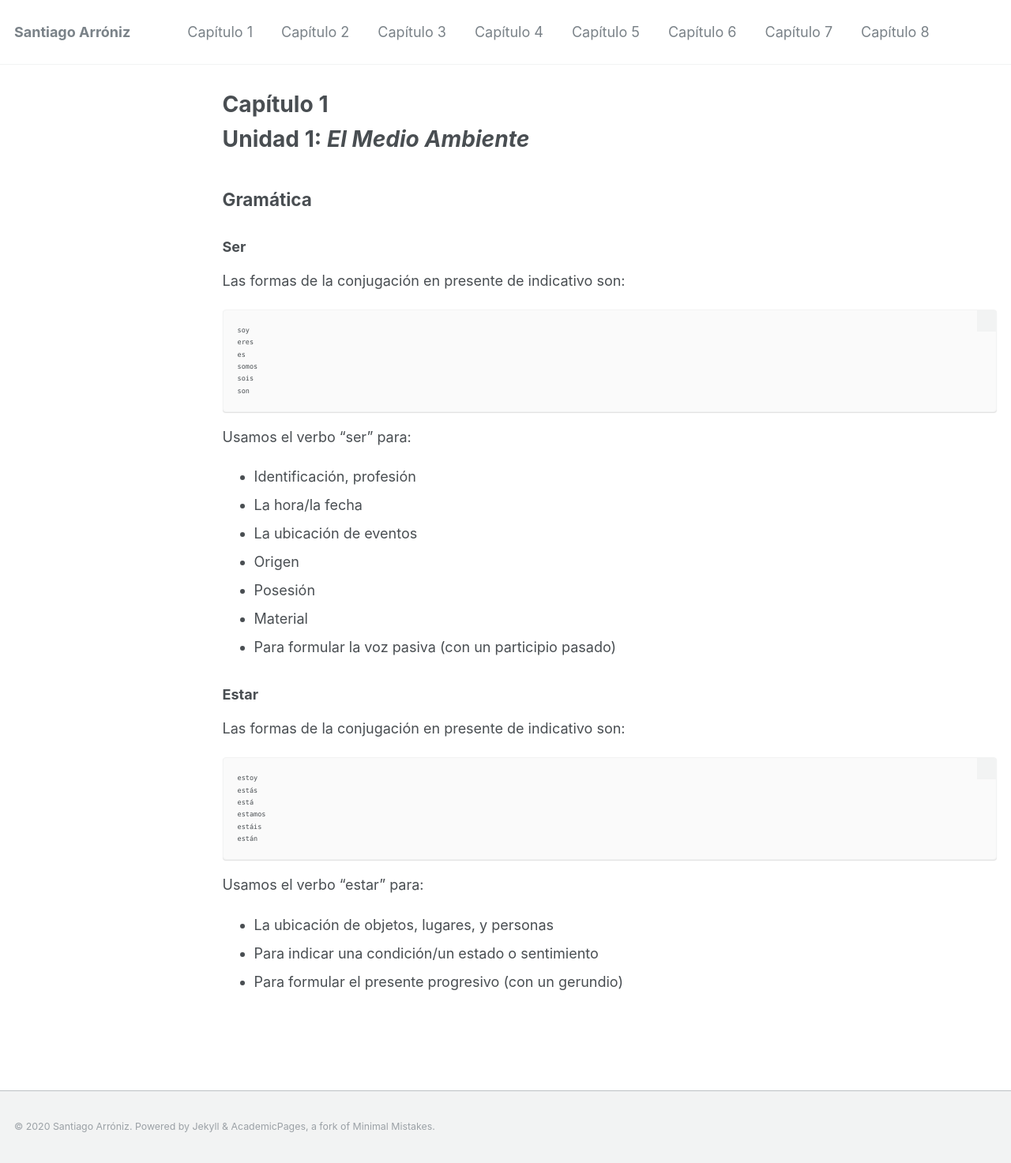
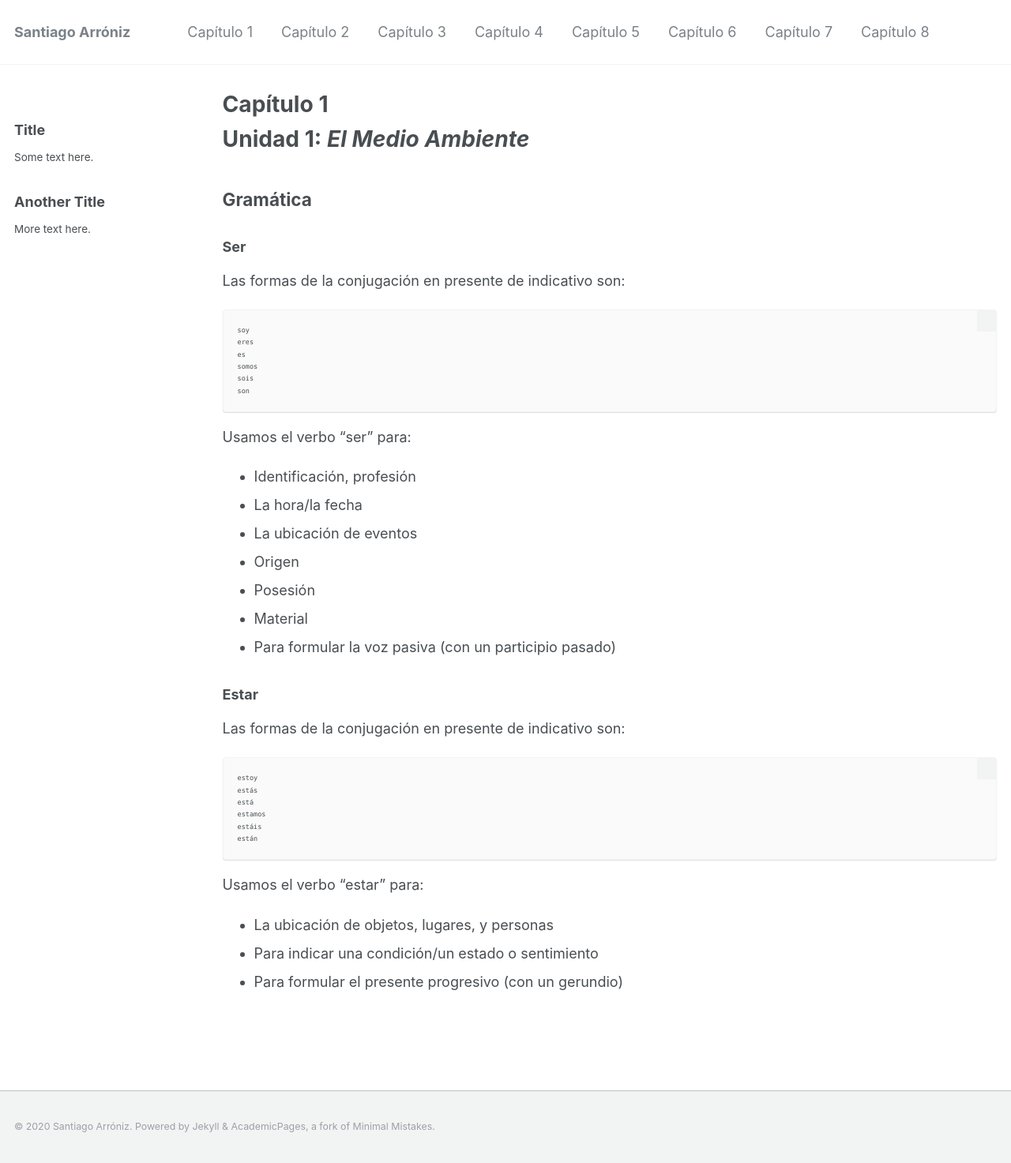
Before and after one commit to caroalyse/caroalyse.github.io, a Jekyll site: the page built from _pages/capitulo1.md, in a window 1280 px wide. Shown: the whole page at 79% size. Built offline with Jekyll 4.4.1, drawn with Linux system fonts in a browser that asks for light colours.

Commit message:
Update capitulo1.md

```diff
--- a/_pages/capitulo1.md
+++ b/_pages/capitulo1.md
@@ -3,10 +3,11 @@ layout: archive
 title: "Capítulo 1"
 permalink: /1/
 sidebar:
-  nav: "foo"
-toc: true
-toc_label: "My Table of Contents"
-toc_icon: "cog"
+  - title: "Title"
+    text: "Some text here."
+  - title: "Another Title"
+    text: "More text here."
+    nav: sidebar-sample
 ---
 
 # **Unidad 1: _El Medio Ambiente_**
```
